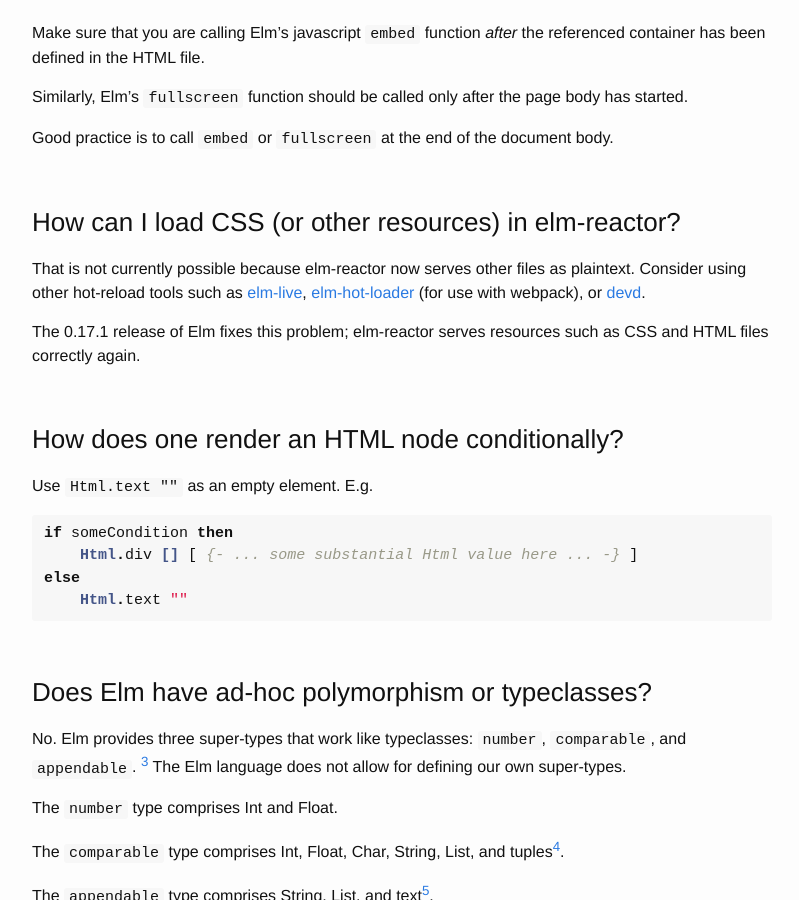
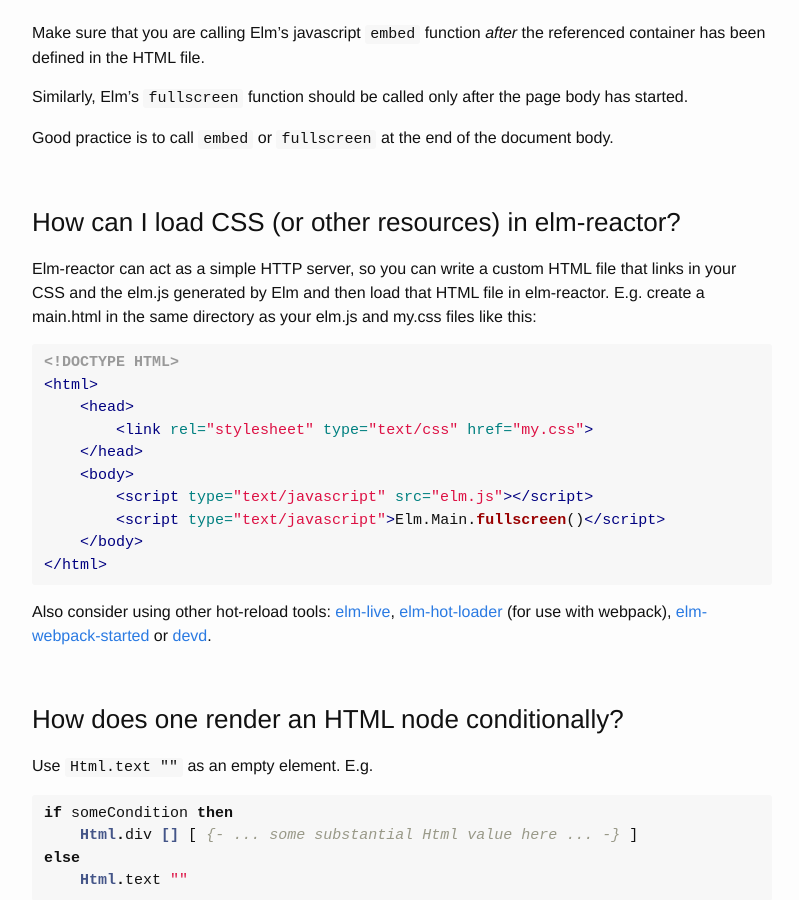
Before and after one commit to gunnarahlberg/elm-faq, a Jekyll site: the page built from index.md, in a window 1280 px wide and 900 px high, scrolled down 7621 px. Shown: the whole window, without its empty margins (238-1037 px from the left). Built offline with Jekyll 4.4.1, drawn with Linux system fonts in a browser that asks for light colours.

Commit message:
loading CSS in elm-reactor

````diff
--- a/index.md
+++ b/index.md
@@ -260,13 +260,29 @@ Good practice is to call `embed` or `fullscreen` at the end of the document body
 
 ### How can I load CSS (or other resources) in elm-reactor?
 
-That is not currently possible because elm-reactor now serves other files as plaintext.
-Consider using other hot-reload tools such as
+Elm-reactor can act as a simple HTTP server, so you can write a custom HTML file
+that links in your CSS and the elm.js generated by Elm and then load that HTML
+file in elm-reactor. E.g. create a main.html in the same directory as your
+elm.js and my.css files like this:
+
+```html
+<!DOCTYPE HTML>
+<html>
+    <head>
+        <link rel="stylesheet" type="text/css" href="my.css">
+    </head>
+    <body>
+        <script type="text/javascript" src="elm.js"></script>
+        <script type="text/javascript">Elm.Main.fullscreen()</script>
+    </body>
+</html>
+```
+
+Also consider using other hot-reload tools:
 [elm-live](https://github.com/tomekwi/elm-live),
 [elm-hot-loader](https://github.com/fluxxu/elm-hot-loader) (for use with webpack),
+[elm-webpack-started](https://github.com/moarwick/elm-webpack-starter)
 or [devd](https://github.com/cortesi/devd).
-
-The 0.17.1 release of Elm fixes this problem; elm-reactor serves resources such as CSS and HTML files correctly again.
 
 
 ### How does one render an HTML node conditionally?
````
